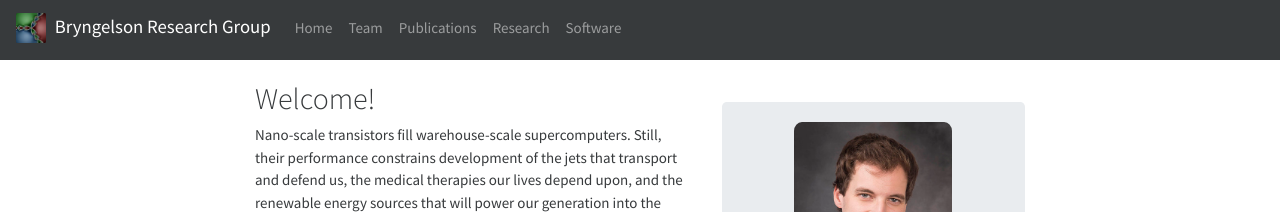
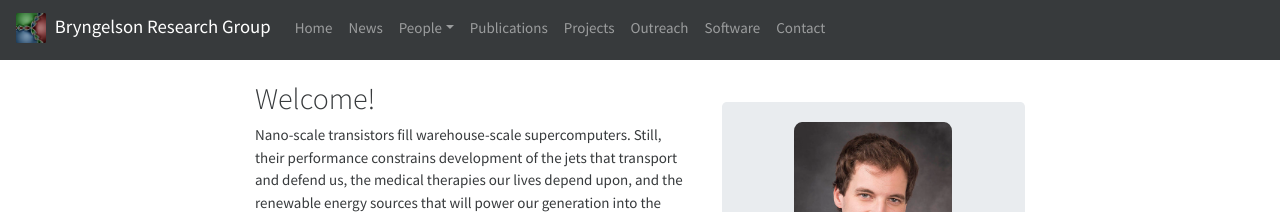
Before and after one commit to spike-imperial/site, a Jekyll site: the page built from _pages/home.md, in a window 1280 px wide. Shown: the top 212 px of the page. Built offline with Jekyll 4.4.1, drawn with Linux system fonts in a browser that asks for light colours; nearby versions of some CDN libraries; a style sheet for code colours, icons or effects is not loaded.

Commit message:
dropdown for people

```diff
--- a/_config.yml
+++ b/_config.yml
@@ -29,13 +29,17 @@
 
 # Pages shown in navbar
 nav_pages:
-  - name: team
+  - name: news
+  - name: people
+    subpages:
+      - team
+      - collaborators
+      - alumni
   - name: publications
-  - name: research
+  - name: projects
+  - name: outreach
   - name: software
-
-# - name: about
-# - name: teaching
+  - name: contact
 
 include:
   - .htaccess
--- a/_includes/header.html
+++ b/_includes/header.html
@@ -20,9 +20,20 @@
                 <a class="nav-link" href="{{ site.url }}{{ site.baseurl }}/">Home</a>
             </li>
             {% for page in site.nav_pages %}
+                {% if page.subpages %}
+                    <li class="nav-item dropdown">
+                        <a class="nav-link dropdown-toggle" href="#" id="navbarDropdown" role="button" data-toggle="dropdown" aria-haspopup="true" aria-expanded="false">{{page.name | capitalize }}</a>
+                        <div class="dropdown-menu" aria-labelledby="navbarDropdown">
+                            {% for subpage in page.subpages %}
+                                <a class="dropdown-item" href="{{ site.url }}{{ site.baseurl }}/{{subpage}}">{{subpage | capitalize }}</a>
+                            {% endfor %}
+                        </div>
+                    </li>
+                {% else %}
                     <li class="nav-item">
                         <a class="nav-link" href="{{ site.url }}{{ site.baseurl }}/{{page.name}}">{{page.name | capitalize }}</a>
                     </li>
+                {% endif %}
             {% endfor %}
         </ul>
   </div>
```
Lines whose indentation alone changed are shown as unchanged.
